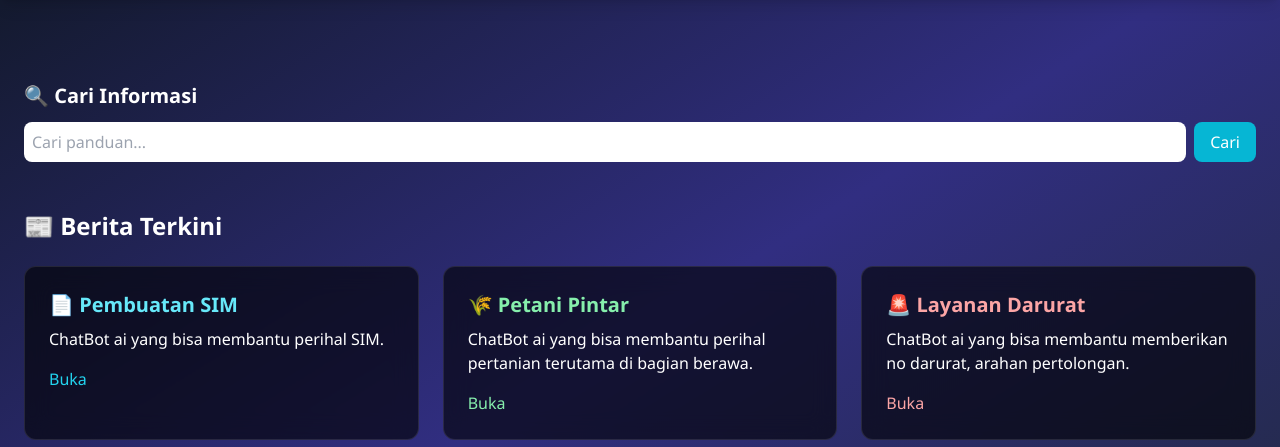
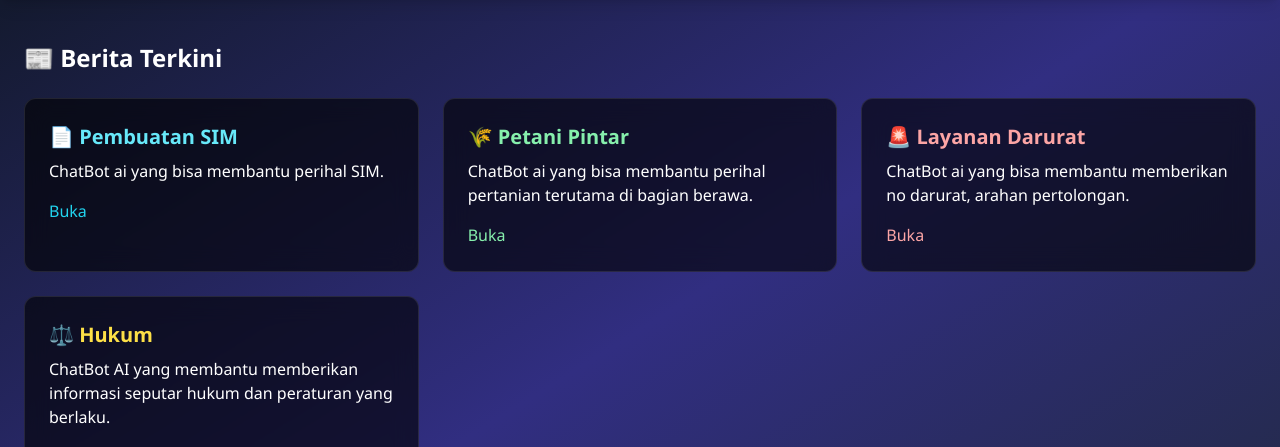
Before and after one commit to Dyruby/panduan-warga, a Flask app: template templates/index.html in a window 1280 px wide. Shown: the part 70-517 px from the top of the page. Run offline with Flask 3, Linux system fonts and the light colour scheme; the template is opened without the code that fills it, so the values that code supplies are empty; some libraries are stand-ins or nearby versions.

Commit message:
Update: menambahkan fitur baru dan memperbaiki bug

```diff
--- a/templates/index.html
+++ b/templates/index.html
@@ -1,18 +1,6 @@
 {% extends "base.html" %}
 {% block title %}Beranda - Panduan Warga{% endblock %}
 {% block content %}
-
-
-<!-- 🔍 Fitur tambahan -->
-<section class="mt-10">
-  <h2 class="text-xl font-bold mb-3">🔍 Cari Informasi</h2>
-  <form action="/search" method="get" class="flex gap-2">
-    <input type="text" name="q" placeholder="Cari panduan..."
-           class="w-full p-2 rounded-lg text-black">
-    <button type="submit" class="bg-cyan-500 px-4 py-2 rounded-lg hover:bg-cyan-600">Cari</button>
-  </form>
-</section><br><br>
-
 <h2 class="text-2xl font-bold mb-6">📰 Berita Terkini</h2>
 
 <div class="grid md:grid-cols-2 gap-6">
```
